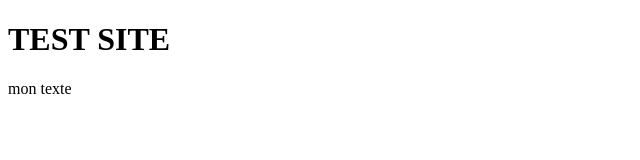
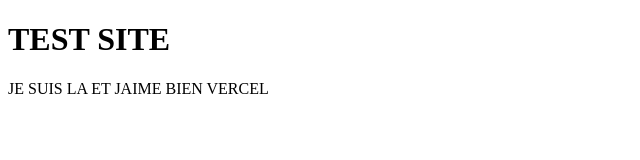
Before and after one commit to marc135169/Hebergement_site, a plain HTML site: page index.html in a window 1280 px wide. Shown: the whole page, without its empty margins (0-640 px from the left). Drawn offline with Linux system fonts and the light colour scheme.

Commit message:
moncommit

```diff
--- a/index.html
+++ b/index.html
@@ -6,6 +6,6 @@
 </head>
 <body>
     <h1>TEST SITE</h1>
-    <p>mon texte</p>
+    <p>JE SUIS LA ET JAIME BIEN VERCEL</p>
 </body>
 </html>
```
